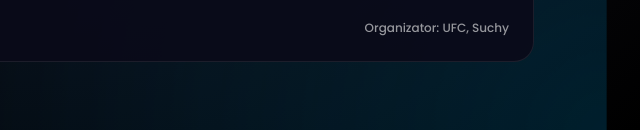
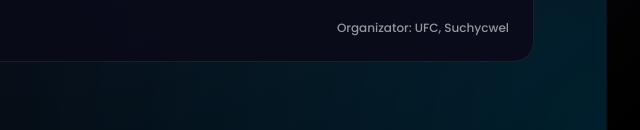
Before and after one commit to szymannsk1/swietasucheg0o, a plain HTML site: page index.html in a window 1280 px wide. Shown: the part 670-800 px from the top of the page, 640-1280 px from the left. Drawn offline with Linux system fonts and the light colour scheme.

Commit message:
Fix HTML encoding issues in index.html

```diff
--- a/index.html
+++ b/index.html
@@ -337,7 +337,7 @@
 
       <footer class="footer">
         <span>© 2025 Święta Suchego</span>
-        <span>Organizator: UFC, Suchy</span>
+        <span>Organizator: UFC, Suchycwel</span>
       </footer>
     </section>
   </main>
```
